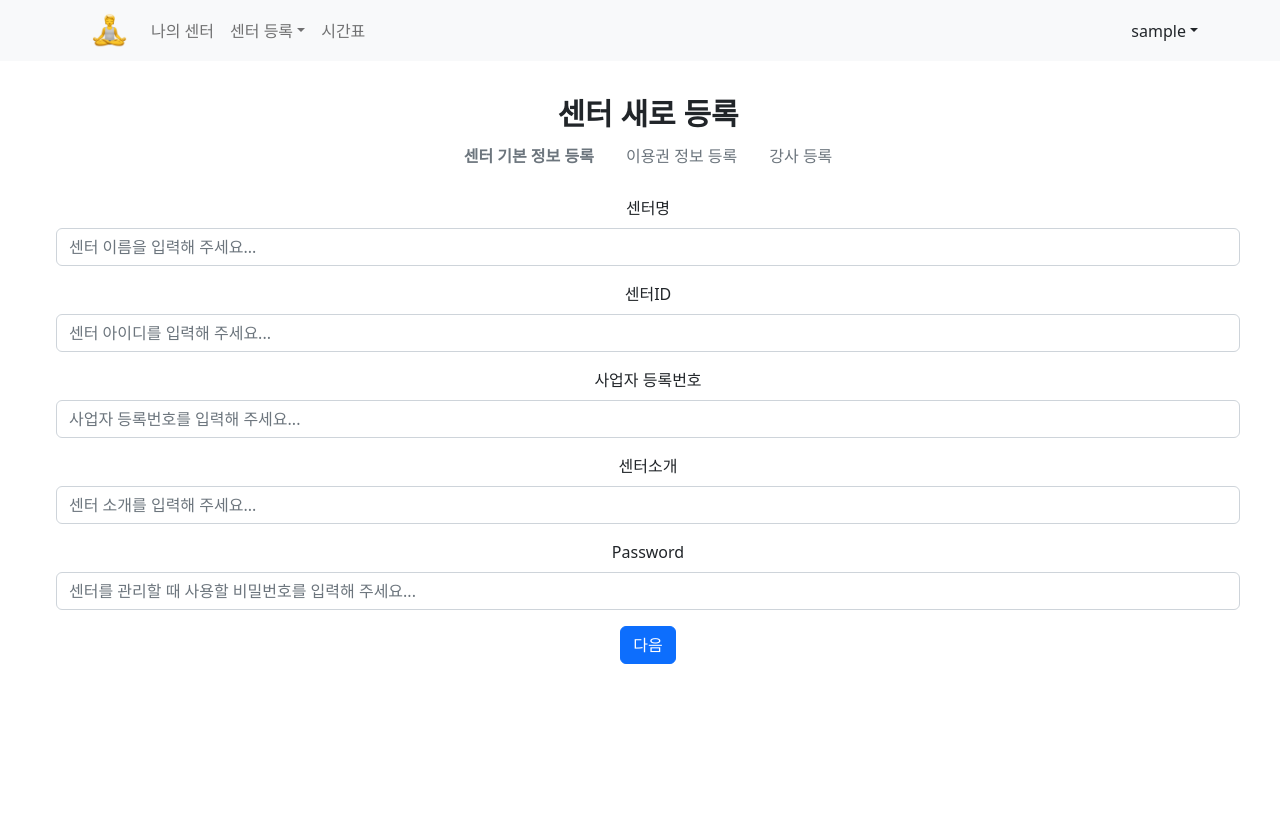
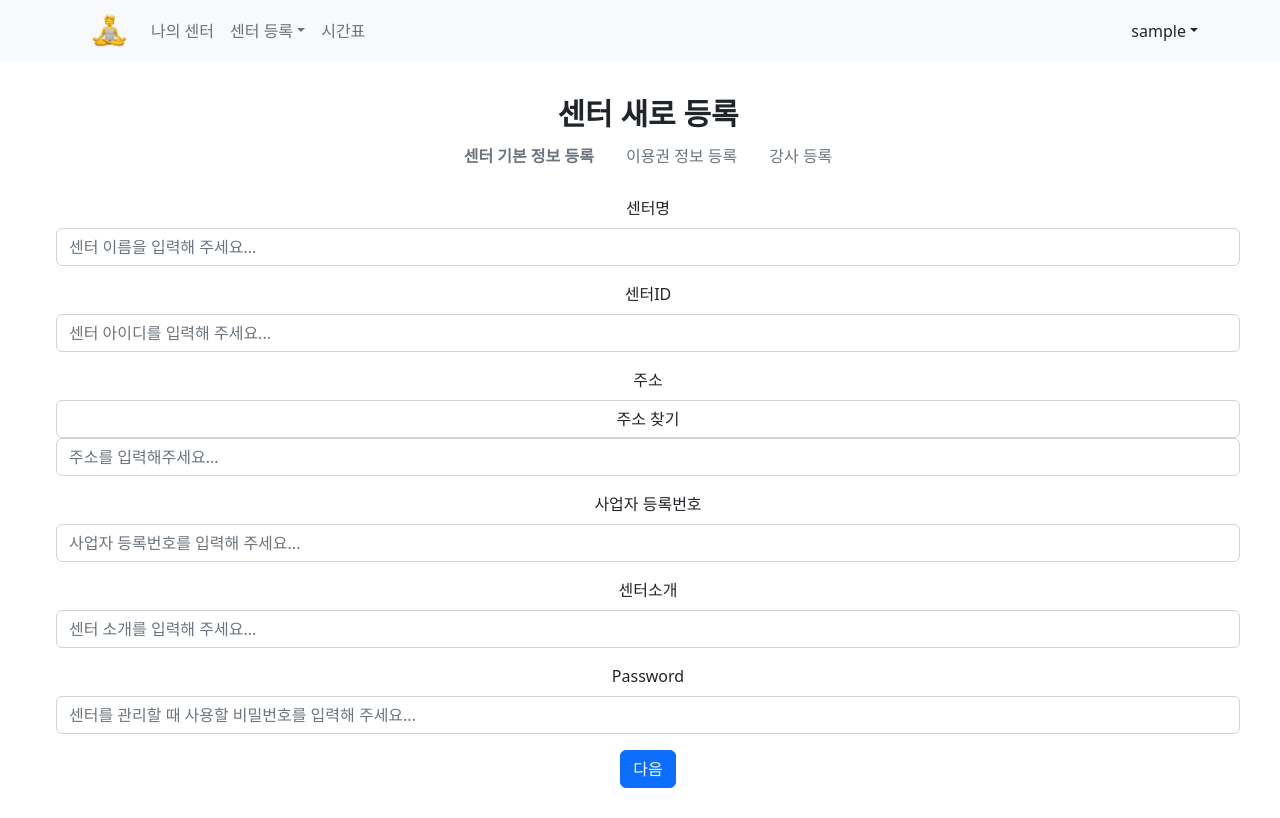
Before and after one commit to 0863jk/sun, a React (Create React App) app in the folder sun_front/: page /center/register in a window 1280 px wide. Built offline with nearby package versions, Linux system fonts and the light colour scheme; sample sign-in values are in the browser's storage.

Commit message:
센터 등록 기능 수정

```diff
--- a/sun_front/package.json
+++ b/sun_front/package.json
@@ -9,6 +9,7 @@
     "bootstrap": "^5.2.3",
     "react": "^18.2.0",
     "react-bootstrap": "^2.7.2",
+    "react-daum-postcode": "^3.1.1",
     "react-dom": "^18.2.0",
     "react-router-dom": "^6.10.0",
     "react-scripts": "5.0.1",
--- a/sun_front/src/Component/Nav/CenterNav.js
+++ b/sun_front/src/Component/Nav/CenterNav.js
@@ -4,7 +4,7 @@ import Container from 'react-bootstrap/Container';
 import Nav from 'react-bootstrap/Nav';
 import Navbar from 'react-bootstrap/Navbar';
 import NavDropdown from 'react-bootstrap/NavDropdown';
-import { useNavigate } from "react-router-dom";
+import { useNavigate, useParams } from "react-router-dom";
 
 function CenterNav({ centerid }) {
     const navigate = useNavigate();
--- a/sun_front/src/Container/LoginForm/LoginForm.js
+++ b/sun_front/src/Container/LoginForm/LoginForm.js
@@ -13,7 +13,7 @@ function LoginForm() {
 
     useEffect(() => {
         if (localStorage.getItem('token') !== null) {
-            window.location.replace('http://localhost:3000/login');
+            navigate('/login');
         } else {
             setLoading(false);
         }
--- /dev/null
+++ b/sun_front/src/Container/NewCenter/CenterInfoRegister.js
@@ -0,0 +1,105 @@
+import { useEffect, useState } from "react";
+import "./NewCenter.css";
+import Button from 'react-bootstrap/Button';
+import Form from 'react-bootstrap/Form';
+import DaumPostcode from 'react-daum-postcode';
+
+function CenterInfoRegister({ onSubmit, setPage, setCenterid }) {
+    const [id, setId] = useState('');
+    const [modalState, setModalState] = useState(false);
+    const [inputAddressValue, setInputAddressValue] = useState();
+    const [inputZipCodeValue, setInputZipCodeValue] = useState();
+
+    const onCompletePost = (data) => {
+        setModalState(false);
+        setInputAddressValue(data.address);
+        setInputZipCodeValue(data.zonecode);
+        console.log(data.address);
+        console.log(data.zonecode);
+    }; // onCompletePost 함수
+    const postCodeStyle = {
+        width: '400px',
+        height: '400px',
+        display: 'block',
+    }; // 스타일 정의 code
+
+    useEffect(() => {
+        setId(localStorage.getItem('id'));
+    }, [])
+
+    const handleSubmit = (event) => {
+        event.preventDefault();
+        const formData = new FormData(event.target);
+        const centerid = formData.get('centerid');
+        const centername = formData.get('centername');
+        const location = formData.get('location');
+        const introduction = formData.get('introduction');
+        const password = formData.get('password');
+
+        const centerInfo = {
+            centername: centername,
+            centerid: centerid,
+            manager: id,
+            introduction: introduction,
+            location: location,
+            password: password,
+        };
+        const CenterInfoData = JSON.stringify(centerInfo);
+        console.log(CenterInfoData);
+        onSubmit(centerInfo);
+        setCenterid(centerid);
+        setPage('plan');
+    };
+
+    const showModal = (event) => {
+        setModalState(true);
+    }
+
+    return (
+        <>
+            {
+                modalState ? (
+                    <div>
+
+                        <DaumPostcode
+                            className="postmodal"
+                            onComplete={onCompletePost}
+                        ></DaumPostcode>
+                    </div>
+                ) : <></>
+            }
+            <Form onSubmit={handleSubmit}>
+                <Form.Group className="mb-3">
+                    <Form.Label>센터명</Form.Label>
+                    <Form.Control type="text" placeholder="센터 이름을 입력해 주세요..." name="centername" />
+                </Form.Group>
+                <Form.Group className="mb-3">
+                    <Form.Label>센터ID</Form.Label>
+                    <Form.Control type="text" name="centerid" placeholder="센터 아이디를 입력해 주세요..." />
+                </Form.Group>
+                <Form.Group className="mb-3">
+                    <Form.Label>주소</Form.Label>
+                    <Form.Control type="Button" name="btnpostmodal" value="주소 찾기" onClick={showModal} />
+                    <Form.Control type="text" name="location" value={inputAddressValue|| ''} placeholder="주소를 입력해주세요... " onClick={showModal} contentEditable="false"/>
+                </Form.Group>
+                <Form.Group className="mb-3">
+                    <Form.Label>사업자 등록번호</Form.Label>
+                    <Form.Control type="text" placeholder="사업자 등록번호를 입력해 주세요..." />
+                </Form.Group>
+                <Form.Group className="mb-3">
+                    <Form.Label>센터소개</Form.Label>
+                    <Form.Control type="text" name="introduction" placeholder="센터 소개를 입력해 주세요..." />
+                </Form.Group>
+                <Form.Group className="mb-3" controlId="formBasicPassword">
+                    <Form.Label>Password</Form.Label>
+                    <Form.Control type="password" name="password" placeholder="센터를 관리할 때 사용할 비밀번호를 입력해 주세요..." />
+                </Form.Group>
+                <Button variant="primary" type="submit">
+                    다음
+                </Button>
+            </Form>
+        </>
+    );
+}
+
+export default CenterInfoRegister;
--- a/sun_front/src/Container/NewCenter/CenterRegister.js
+++ b/sun_front/src/Container/NewCenter/CenterRegister.js
@@ -7,59 +7,8 @@ import TeacherCard from "../../Component/Card/TeacherCard";
 import CardGroup from 'react-bootstrap/CardGroup';
 import InputGroup from 'react-bootstrap/InputGroup';
 import { useNavigate, useParams } from "react-router-dom";
-
-function CenterInfoRegister({ onSubmit, setPage, setCenterid }) {
-    const handleSubmit = (event) => {
-        event.preventDefault();
-        const formData = new FormData(event.target);
-        const centerid = formData.get('centerid');
-        const centername = formData.get('centername');
-        const introduction = formData.get('introduction');
-        const password = formData.get('password');
-
-        const centerInfo = {
-            centername: centername,
-            centerid: centerid,
-            introduction: introduction,
-            password: password,
-        };
-        const CenterInfoData = JSON.stringify(centerInfo);
-        console.log(CenterInfoData);
-        onSubmit(centerInfo);
-        setCenterid(centerid);
-        setPage('plan');
-    };
-
-    return (
-        <>
-            <Form onSubmit={handleSubmit}>
-                <Form.Group className="mb-3">
-                    <Form.Label>센터명</Form.Label>
-                    <Form.Control type="text" placeholder="센터 이름을 입력해 주세요..." name="centername" />
-                </Form.Group>
-                <Form.Group className="mb-3">
-                    <Form.Label>센터ID</Form.Label>
-                    <Form.Control type="text" name="centerid" placeholder="센터 아이디를 입력해 주세요..." />
-                </Form.Group>
-                <Form.Group className="mb-3">
-                    <Form.Label>사업자 등록번호</Form.Label>
-                    <Form.Control type="text" placeholder="사업자 등록번호를 입력해 주세요..." />
-                </Form.Group>
-                <Form.Group className="mb-3">
-                    <Form.Label>센터소개</Form.Label>
-                    <Form.Control type="text" name="introduction" placeholder="센터 소개를 입력해 주세요..." />
-                </Form.Group>
-                <Form.Group className="mb-3" controlId="formBasicPassword">
-                    <Form.Label>Password</Form.Label>
-                    <Form.Control type="password" name="password" placeholder="센터를 관리할 때 사용할 비밀번호를 입력해 주세요..." />
-                </Form.Group>
-                <Button variant="primary" type="submit">
-                    다음
-                </Button>
-            </Form>
-        </>
-    );
-}
+import DaumPostcode from 'react-daum-postcode';
+import CenterInfoRegister from "./CenterInfoRegister";
 
 function PlanRegister({ onSubmit, setPage, centerid }) {
     const [planType, setPlanType] = useState('');
--- a/sun_front/src/Container/NewCenter/NewCenter.css
+++ b/sun_front/src/Container/NewCenter/NewCenter.css
@@ -9,3 +9,12 @@
 .TeacherListContainer {
     margin-bottom: 20px;
 }
+
+.postmodal{
+    background : rgba(0,0,0,0.25);
+    position : fixed;
+    left:0;
+    top:0;
+    height:"500px";
+    width:"500px";
+}
--- a/sun_front/src/index.js
+++ b/sun_front/src/index.js
@@ -4,12 +4,9 @@ import './index.css';
 import App from './App';
 import reportWebVitals from './reportWebVitals';
 
+
 const root = ReactDOM.createRoot(document.getElementById('root'));
-root.render(
-  <React.StrictMode>
-    <App />
-  </React.StrictMode>
-);
+root.render(<App />);
 
 // If you want to start measuring performance in your app, pass a function
 // to log results (for example: reportWebVitals(console.log))
```
Also changed, not shown: 1 other file (tests, documents, lock files or other folders).
